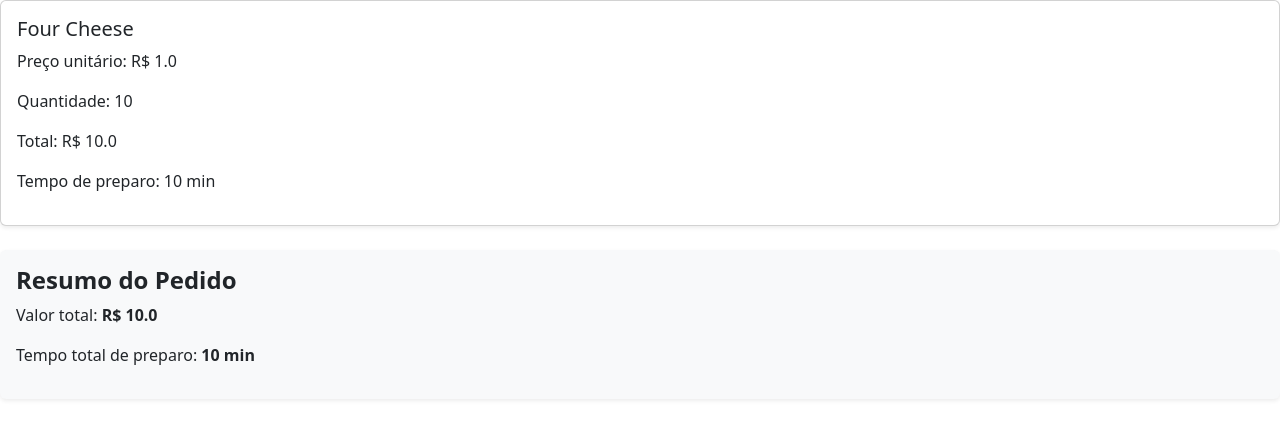
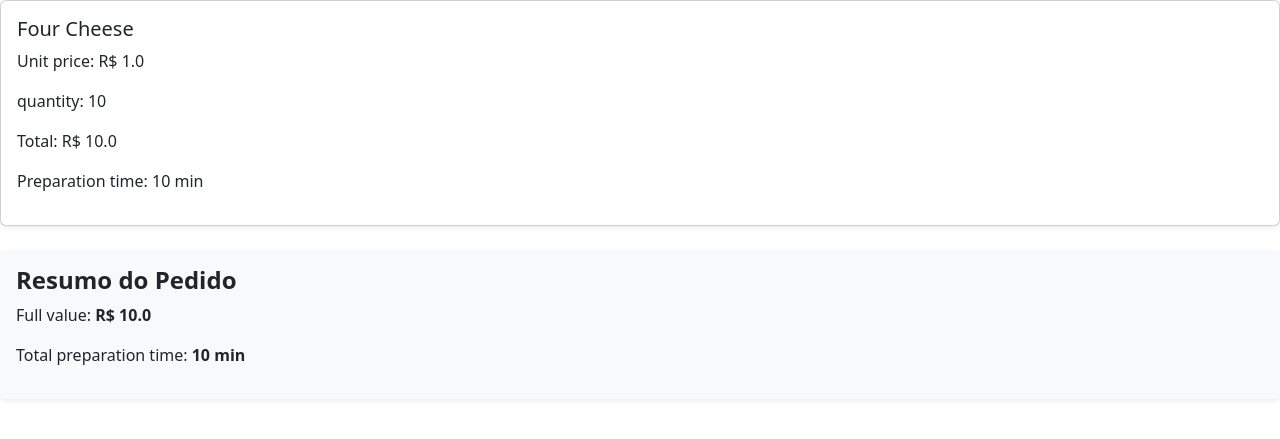
Before and after one commit to Welberth77/Projeto-Final-CS50, a Flask app: page /Cart in a window 1280 px wide. Shown: the part 70-509 px from the top of the page. Run offline with Flask 3, Linux system fonts and the light colour scheme; a user stored in the database is signed in; data comes from the database, SQL or seed files in the repository; both versions use the stored data as it was after the commit; tables that the repository leaves empty hold one stand-in row (values such as "Sample post").

Commit message:
style: carrinho totalmente em inglês

```diff
--- a/app.py
+++ b/app.py
@@ -177,6 +177,10 @@ def add_cart():
 # Cart
 @app.route("/Cart", methods=['GET', 'POST'])
 def cart():
+    # Verifica se o usuário está logado
+    if not session.get('user_id'):
+        return redirect("/")
+
     user_id = session.get("user_id")
     # Conectando ao bando de dados
     db = sqlite3.connect("database.db")
--- a/templates/cart.html
+++ b/templates/cart.html
@@ -62,16 +62,16 @@
         {% for item in cartItems %}
             <div class="card mb-3 p-3 shadow-sm">
                 <h5>{{ item['nome'] }}</h5>
-                <p>Preço unitário: R$ {{ item['preco_unitario'] }}</p>
-                <p>Quantidade: {{ item['quantidade'] }}</p>
+                <p>Unit price: R$ {{ item['preco_unitario'] }}</p>
+                <p>quantity: {{ item['quantidade'] }}</p>
                 <p>Total: R$ {{ item['preco_total'] }}</p>
-                <p>Tempo de preparo: {{ item['tempo_preparo_total'] }} min</p>
+                <p>Preparation time: {{ item['tempo_preparo_total'] }} min</p>
             </div>
         {% endfor %}
         <div class="mt-4 p-3 bg-light rounded shadow-sm">
             <h4 class="fw-bold">Resumo do Pedido</h4>
-            <p>Valor total: <strong>R$ {{ totals['total_preco'] }}</strong></p>
-            <p>Tempo total de preparo: <strong>{{ totals['total_tempo'] }} min</strong></p>
+            <p>Full value: <strong>R$ {{ totals['total_preco'] }}</strong></p>
+            <p>Total preparation time: <strong>{{ totals['total_tempo'] }} min</strong></p>
         </div>
     {% endif %}
 
```
Also changed, not shown: database.db.
